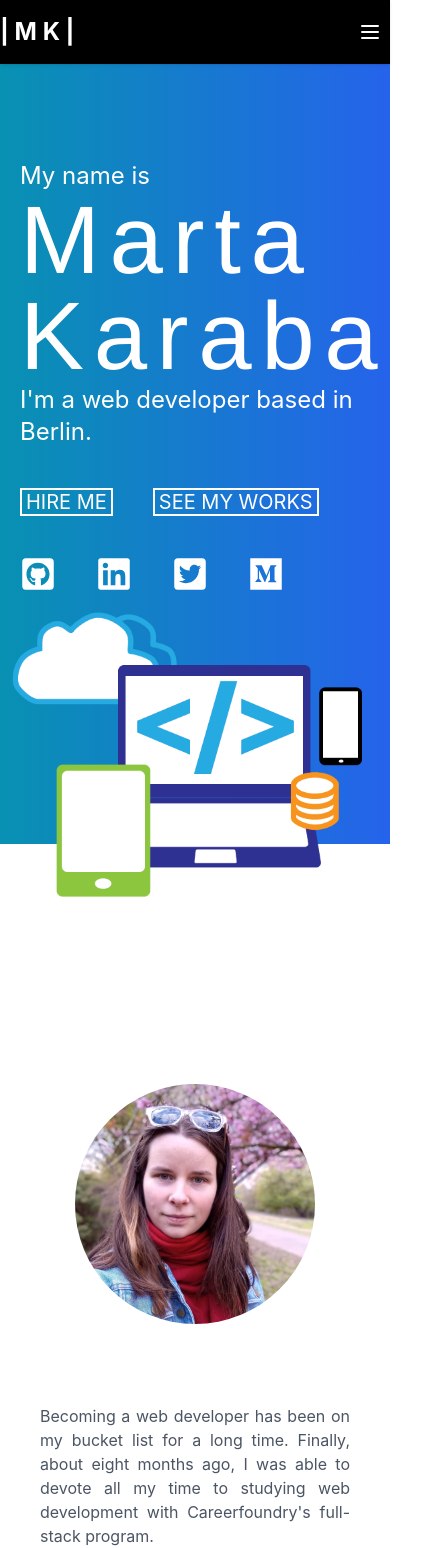
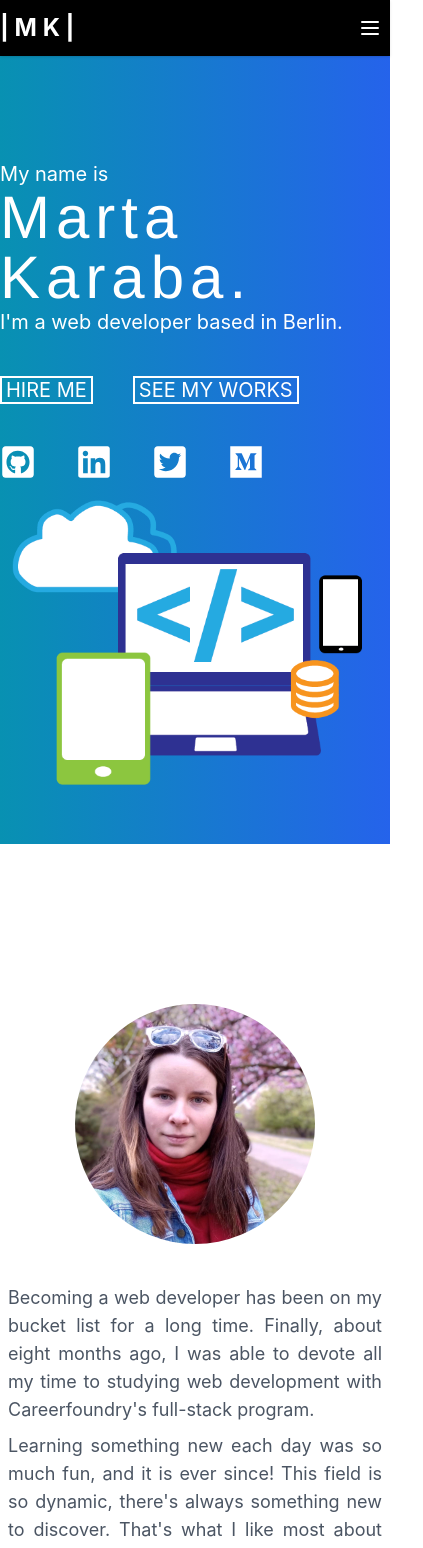
Before and after one commit to martalexaa/my-portfolio, a Next.js app: page / in a window 390 px wide. Shown: the top 1548 px of the page, 423 px wide, since content can reach past the window. Built offline with nearby package versions, Linux system fonts and the light colour scheme.

Commit message:
Navbar fixed on mobile

```diff
--- a/pages/index.js
+++ b/pages/index.js
@@ -35,12 +35,12 @@ export default function Home() {
         <link href="https://fonts.googleapis.com/css2?family=Roboto+Mono:wght@100&display=swap" rel="stylesheet"></link>
       </Head>
       <Navbar />
-      <main>
-        <section className="w-full h-full pt-40 md:pt-52 pl-5 lg:pl-56 bg-gradient-to-r from-cyan-600 to-blue-600 text-white min-h-screen" id="home">
+      <main className="max-w-screen">
+        <section className="pt-40 md:pt-52 lg:pl-56 bg-gradient-to-r from-cyan-600 to-blue-600 text-white min-h-screen " id="home">
           <div>
-            <p className="text-2xl">My name is</p>
-            <p className="text-8xl lg:text-12xl tracking-widest myname">Marta Karaba.</p>
-            <p className="text-2xl">I'm a web developer based in Berlin.</p>
+            <p className="text-xl">My name is</p>
+            <p className="text-6xl md:text-12xl tracking-widest myname">Marta Karaba.</p>
+            <p className="text-xl">I'm a web developer based in Berlin.</p>
             <div className="mt-10">
               <Link to="contact" smooth={true} duration={500}
                 className="text-white text-center cursor-pointer border-2 border-solid border-white hover:text-gray-300 hover:border-gray-300 px-1 text-xl mr-10">HIRE ME</Link>
@@ -62,9 +62,9 @@ export default function Home() {
                 target="blank"
                 className="hover:animate-pulse"><FaMedium /></a>
             </div>
-            <div className="">
-              <Image src={clipart} alt="clipart" className="absolute right-2 -z-1 float-right p-5" />
-            </div>
+          </div>
+          <div className="">
+            <Image src={clipart} alt="clipart" className="absolute right-2 -z-1 float-right p-5" />
           </div>
         </section>
 
@@ -73,9 +73,9 @@ export default function Home() {
             <div className="">
               <Image src={marta}
                 alt="a photo of me"
-                className="flex-1 w-60 h-60 mx-auto rounded-full relative overflow-hidden md:w-64 md:h-64 lg:w-80 lg:h-80 mt-20 md:mt-10" />
+                className="flex-1 w-60 h-60 mx-auto rounded-full relative overflow-hidden md:w-64 md:h-64 lg:w-80 lg:h-80" />
             </div>
-            <div className="text-center flex-1 bg-white p-10 mt-10">
+            <div className="text-center flex-1 bg-white mt-10 mx-2 text-lg">
               <p className="text-justify text-gray-600 ">
                 Becoming a web developer has been on my bucket list for a long time.
                 Finally, about eight months ago, I was able to devote all my time to studying web development with Careerfoundry's full-stack program.
@@ -253,7 +253,7 @@ export default function Home() {
         <section id="contact" className="pt-20 min-h-screen text-white bg-gradient-to-r from-cyan-600 to-blue-600">
           <div className="p-30 text-center py-10">
             <h3 className="text-3xl md:text-4xl pt-10 mt-10 pb-5 px-2">Are you interested in working with me? Let's get in touch.</h3>
-            <ul className="pt-20 mt-10 pb-10 md:text-xl ">
+            <ul className="pt-20 mt-10 pb-10 text-lg md:text-xl ">
               <li className="pb-4">martalexa@gmail.com</li>
               <li className="pb-4">Skype: live:martalexa_2</li>
               <li className="pb-4">+49 1773271140</li>
--- a/pages/navbar.js
+++ b/pages/navbar.js
@@ -11,16 +11,16 @@ const Navbar = () => {
     const [activeNavItem, setActiveNavItem] = useState("");
 
     return (
-        <nav className="w-full bg-black shadow top-0 z-10 fixed">
+        <nav className="bg-black shadow top-0 z-50 fixed w-full">
             <div className="justify-between mx-auto lg:max-w-7xl md:items-center md:flex md:px-8">
                 <div>
                     <div className="flex items-center justify-between py-3 md:py-5 md:block">
-                        <Link to="home" smooth={true} duration={500} onClick={() => setNavbar(false)}>
+                        <Link to="home" smooth={true} duration={500}>
                             <h2 className="text-2xl text-white font-bold cursor-pointer">| M K |</h2>
                         </Link>
                         <div className="md:hidden">
                             <button
-                                className="p-2 text-gray-700 rounded-md outline-none focus:border-gray-400 focus:border"
+                                className="fixed top-2 right-0 p-2 text-gray-700 rounded-md outline-none focus:border-gray-400 focus:border"
                                 onClick={() => setNavbar(!navbar)}
                             >
                                 {navbar ? (
@@ -72,21 +72,21 @@ const Navbar = () => {
                             </div>
                             <div className="text-white cursor-pointer text-lg md:text-2xl p-3 hover:text-gray-200">
                                 <Link to="about" smooth={true} duration={500} onClick={() => setNavbar(false)}>
-                                    <div className="mx-100 my-2">
+                                    <div classname="mx-100 my-2">
                                         About
                                     </div>
                                 </Link>
                             </div>
                             <div className="text-white cursor-pointer text-lg md:text-2xl p-3 hover:text-gray-200">
                                 <Link to="work" smooth={true} duration={500} onClick={() => setNavbar(false)}>
-                                    <div className="mx-100 my-2">
+                                    <div classname="mx-100 my-2">
                                         Projects
                                     </div>
                                 </Link>
                             </div>
                             <div className="text-white cursor-pointer text-lg md:text-2xl p-3 hover:text-gray-200">
                                 <Link to="contact" smooth={true} duration={500} onClick={() => setNavbar(false)}>
-                                    <div className="mx-100 my-2">
+                                    <div classname="mx-100 my-2">
                                         Contact
                                     </div>
                                 </Link>
```
